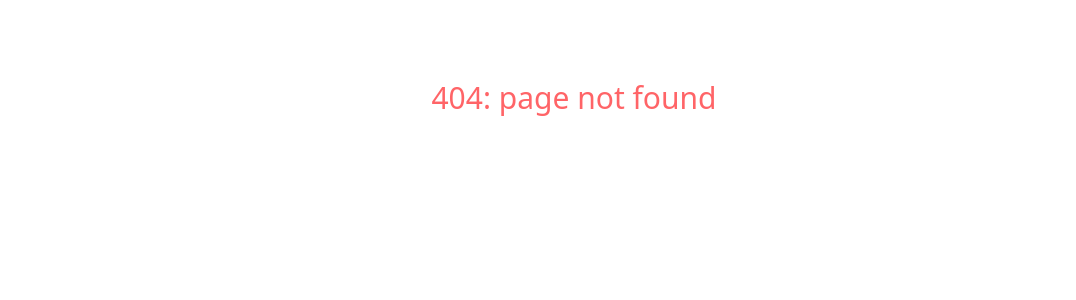
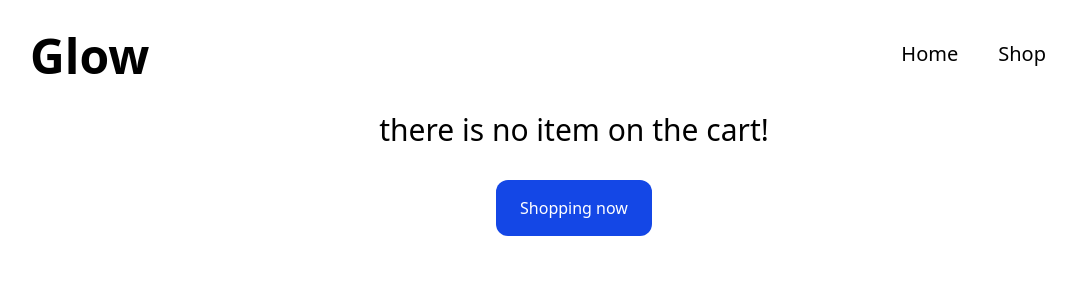
Before and after one commit to EthanTran02/shoping-card, a React (Vite) app: page /cart in a window 1280 px wide. Before the commit this address had no page. Shown: the top 300 px of the page, without its empty margins (66-1142 px from the left). Built offline with nearby package versions, Linux system fonts and the light colour scheme.

Commit message:
Create Cart component && implement the item store for cart

```diff
--- /dev/null
+++ b/src/components/Cart.jsx
@@ -0,0 +1,19 @@
+import useStore from "../stores/useStore";
+import { Link } from "react-router-dom";
+
+export default function Cart() {
+  const addedItem = useStore((state) => state.addedItem);
+
+  if (addedItem.length === 0)
+    return (
+      <div className="flex flex-col items-center gap-8">
+        <h1 className="text-3xl">there is no item on the cart!</h1>
+        <Link
+          to={"/shop"}
+          className="rounded-xl bg-blue-700 px-6 py-4 text-white"
+        >
+          Shopping now
+        </Link>
+      </div>
+    );
+}
--- a/src/components/Root.jsx
+++ b/src/components/Root.jsx
@@ -20,7 +20,7 @@ export default function Root() {
           <Link to="shop" className="px-3 py-2 text-xl">
             Shop
           </Link>
-          <Link to="card" className="px-3 py-2 text-xl">
+          <Link to="cart" className="px-3 py-2 text-xl">
             <ShoppingCart01Icon />
           </Link>
         </div>
--- a/src/components/Shop.jsx
+++ b/src/components/Shop.jsx
@@ -14,12 +14,11 @@ export default function Shop() {
     fetchItems();
   }, [fetchItems]);
 
-  console.log(items);
-
   if (loading)
     return <h1 className="mt-16 text-center text-3xl">Loading...</h1>;
   if (error) return <h1>{error}</h1>;
-  console.log(items);
+
+  // console.log(items);
 
   return (
     <>
--- a/src/components/categories/Men.jsx
+++ b/src/components/categories/Men.jsx
@@ -11,6 +11,7 @@ export default function Men() {
             <Link
               to={`item/${item.id}`}
               className="flex w-55 flex-col items-start justify-center"
+              key={item.id}
             >
               <img
                 src={item.image}
--- a/src/components/categories/detail/ItemDetail.jsx
+++ b/src/components/categories/detail/ItemDetail.jsx
@@ -1,11 +1,17 @@
 import { useParams } from "react-router-dom";
 import { useOutletContext } from "react-router-dom";
+import useStore from "../../../stores/useStore";
 
 export default function ItemDetail() {
   const { id } = useParams();
   const items = useOutletContext();
   const item = items.find((item) => item.id === parseInt(id));
 
+  const addedItem = useStore((state) => state.addedItem);
+  const addItem = useStore((state) => state.addItem);
+
+  addItem(item);
+  console.log(addedItem);
 
   return (
     <div className="mt-20 flex gap-40">
--- a/src/routes/routes.jsx
+++ b/src/routes/routes.jsx
@@ -6,6 +6,7 @@ import Men from "../components/categories/Men";
 import Women from "../components/categories/Women";
 import Jewelery from "../components/categories/Jewelery";
 import ItemDetail from "../components/categories/detail/ItemDetail";
+import Cart from "../components/Cart";
 
 const routes = [
   {
@@ -39,6 +40,10 @@ const routes = [
           },
         ],
       },
+      {
+        path: "cart",
+        element: <Cart />,
+      },
     ],
   },
 ];
--- a/src/stores/slices/cartSlice.jsx
+++ b/src/stores/slices/cartSlice.jsx
@@ -1,6 +1,11 @@
+import { Satellite01Icon } from "hugeicons-react";
+
 const cartSlice = (set) => ({
   addedItem: [],
-  addItem: (itemToAdd) => set(() => ({ addedItem: itemToAdd, count: 0 })),
+  addItem: (itemToAdd) =>
+    set((state) => ({
+      addedItem: [...state.addedItem, { item: itemToAdd, count: 1 }],
+    })),
 });
 
 export default cartSlice;
```
